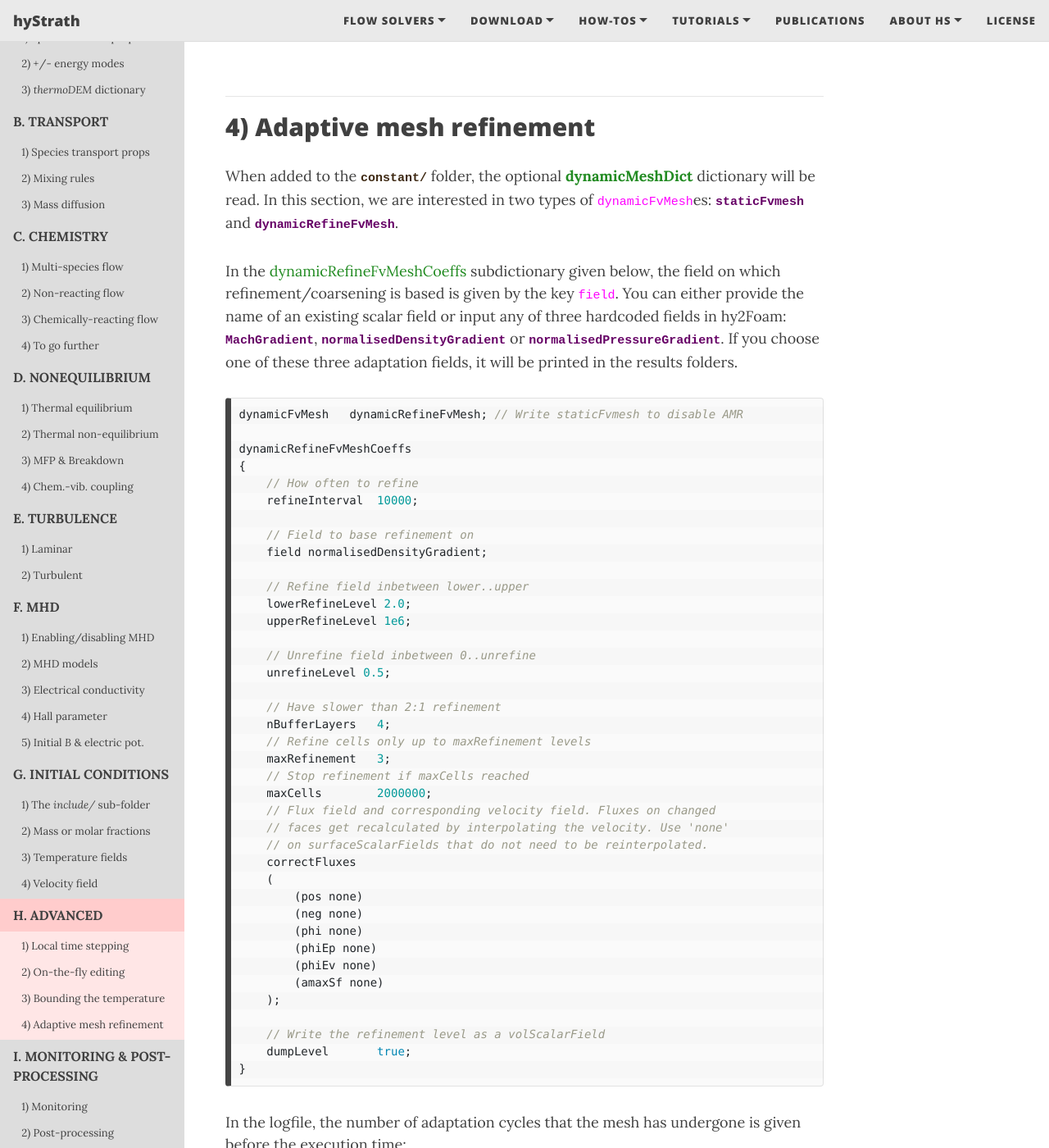
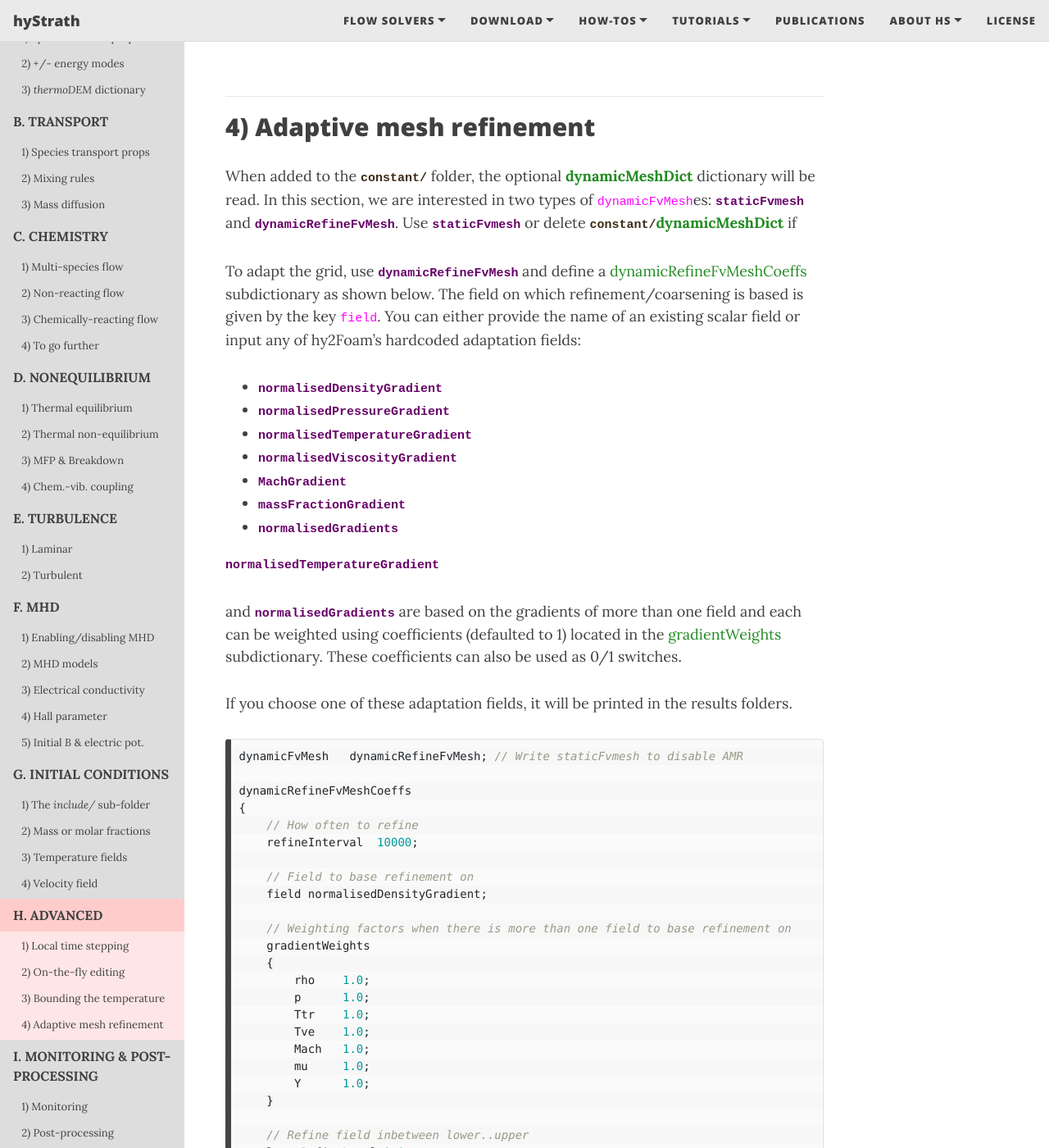
Before and after one commit to hystrath/hystrath.github.io, a Jekyll site: the page built from how-tos-cfd-dev/how-tos-cfd-dev-advanced.md, in a window 1280 px wide and 1400 px high, scrolled down 3792 px. Shown: the whole window at 82% size. Built offline with Jekyll 4.4.1, drawn with Linux system fonts in a browser that asks for light colours; nearby versions of some CDN libraries; some of the changed text lies outside the part shown.

Commit message:
Editing website pages

````diff
--- a/how-tos-cfd-dev/how-tos-cfd-dev-advanced.md
+++ b/how-tos-cfd-dev/how-tos-cfd-dev-advanced.md
@@ -205,10 +205,20 @@ Attempt to use rho2ReactionThermo out of temperature range 3197 times during thi
 ---
 ## 4) Adaptive mesh refinement
 
-When added to the <dirname>constant/</dirname> folder, the optional <dict>dynamicMeshDict</dict> dictionary will be read. In this section, we are interested in two types of <dictkey>dynamicFvMesh</dictkey>es: <dictval>staticFvmesh</dictval> and <dictval>dynamicRefineFvMesh</dictval>.
+When added to the <dirname>constant/</dirname> folder, the optional <dict>dynamicMeshDict</dict> dictionary will be read. In this section, we are interested in two types of <dictkey>dynamicFvMesh</dictkey>es: <dictval>staticFvmesh</dictval> and <dictval>dynamicRefineFvMesh</dictval>. Use <dictval>staticFvmesh</dictval> or delete <dirname>constant/</dirname><dict>dynamicMeshDict</dict> if
 
-In the <subdict>dynamicRefineFvMeshCoeffs</subdict> subdictionary given below, the field on which refinement/coarsening is based is given by the key <dictkey>field</dictkey>.
-You can either provide the name of an existing scalar field or input any of three hardcoded fields in hy2Foam: <dictval>MachGradient</dictval>, <dictval>normalisedDensityGradient</dictval> or <dictval>normalisedPressureGradient</dictval>. If you choose one of these three adaptation fields, it will be printed in the results folders.
+To adapt the grid, use <dictval>dynamicRefineFvMesh</dictval> and define a <subdict>dynamicRefineFvMeshCoeffs</subdict> subdictionary as shown below. The field on which refinement/coarsening is based is given by the key <dictkey>field</dictkey>. You can either provide the name of an existing scalar field or input any of hy2Foam's hardcoded adaptation fields:
+- <dictval>normalisedDensityGradient</dictval>
+- <dictval>normalisedPressureGradient</dictval>
+- <dictval>normalisedTemperatureGradient</dictval>
+- <dictval>normalisedViscosityGradient</dictval>
+- <dictval>MachGradient</dictval>
+- <dictval>massFractionGradient</dictval>
+- <dictval>normalisedGradients</dictval>
+
+<dictval>normalisedTemperatureGradient</dictval> and <dictval>normalisedGradients</dictval> are based on the gradients of more than one field and each can be weighted using coefficients (defaulted to 1) located in the <subdict>gradientWeights</subdict> subdictionary. These coefficients can also be used as 0/1 switches.
+
+If you choose one of these adaptation fields, it will be printed in the results folders.
 
 ```c++
 dynamicFvMesh   dynamicRefineFvMesh; // Write staticFvmesh to disable AMR
@@ -220,6 +230,18 @@ dynamicRefineFvMeshCoeffs
 
     // Field to base refinement on
     field normalisedDensityGradient;
+
+    // Weighting factors when there is more than one field to base refinement on
+    gradientWeights
+    {
+        rho    1.0;
+        p      1.0;
+        Ttr    1.0;
+        Tve    1.0;
+        Mach   1.0;
+        mu     1.0;
+        Y      1.0;
+    }
 
     // Refine field inbetween lower..upper
     lowerRefineLevel 2.0;
@@ -259,7 +281,9 @@ AdaptationCycle = 2
 ExecutionTime = 153.02 s  ClockTime = 157 s  Iteration no 9074 (0.03 s)
 ```
 
-<b>NB</b>: In Paraview, on the left-hand side panel, _Properties_ tab, untick _Decompose Polyhedra_ and then set _Representation_ to _Surface With Edges_.
+<b>NB1</b>: If your results look off, please check that there aren't any _empty_ patches defined and if there are, redefine them as _symmetry_ patches.
+
+<b>NB2</b>: In Paraview, on the left-hand side panel, _Properties_ tab, untick _Decompose Polyhedra_ and then set _Representation_ to _Surface With Edges_.
 
 For further information on AMR, please refer to the official OpenFOAM tutorials. Typing the following command line will list all <dict>dynamicMeshDict</dict> available
 
````
